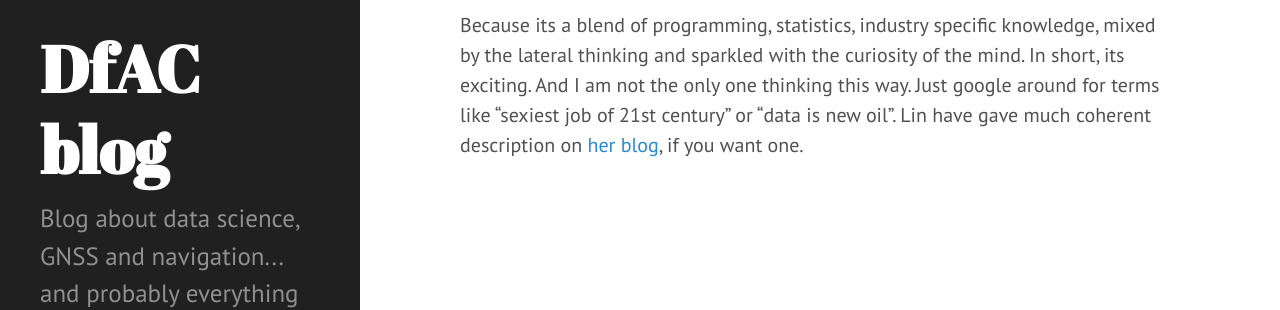
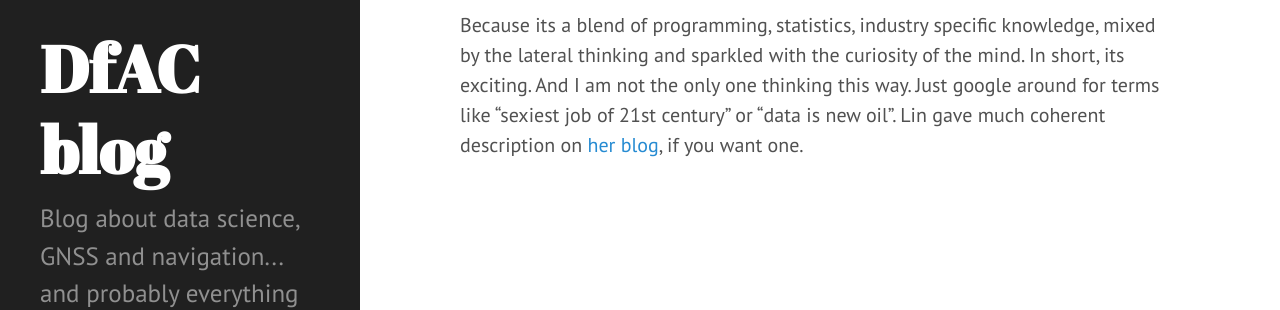
Before and after one commit to DfAC/DfAC.github.io, a Jekyll site: the page built from about.md, in a window 1280 px wide. Shown: the part 350-660 px from the top of the page. Built offline with Jekyll 4.4.1, drawn with Linux system fonts in a browser that asks for light colours.

Commit message:
change logo

```diff
--- a/_includes/head.html
+++ b/_includes/head.html
@@ -26,7 +26,7 @@
 
   <!-- Icons -->
   <link rel="apple-touch-icon-precomposed" sizes="144x144" href="https://avatars3.githubusercontent.com/u/8841751?v=3&u=764eea65c40d4fc7527e89a01e78f3da8da3683a&s=140">
-                                 <link rel="shortcut icon" href= "{{ site.baseurl }}public/favicon.jpg">
+                                 <link rel="shortcut icon" href= "{{ site.baseurl }}public/tribal-graffiti-alphabet-d.jpg">
 
   <!-- RSS -->
   <link rel="alternate" type="application/rss+xml" title="RSS" href="/atom.xml">
--- a/about.md
+++ b/about.md
@@ -11,4 +11,4 @@ I am geospatial expert by training currently transitioning into the world of dat
 ####Why data science?
 
 Because its a blend of programming, statistics, industry specific knowledge, mixed by the lateral thinking and sparkled with the curiosity of the mind. In short, its exciting. And I am not the only one thinking this way. Just google around for terms like "sexiest job of 21st century"  or "data is new oil".
-Lin have gave much coherent description on [her blog](http://linbug.github.io/about/), if you want one.
+Lin gave much coherent description on [her blog](http://linbug.github.io/about/), if you want one.
```
Also changed, not shown: public/tribal-graffiti-alphabet-d.jpg (added).
